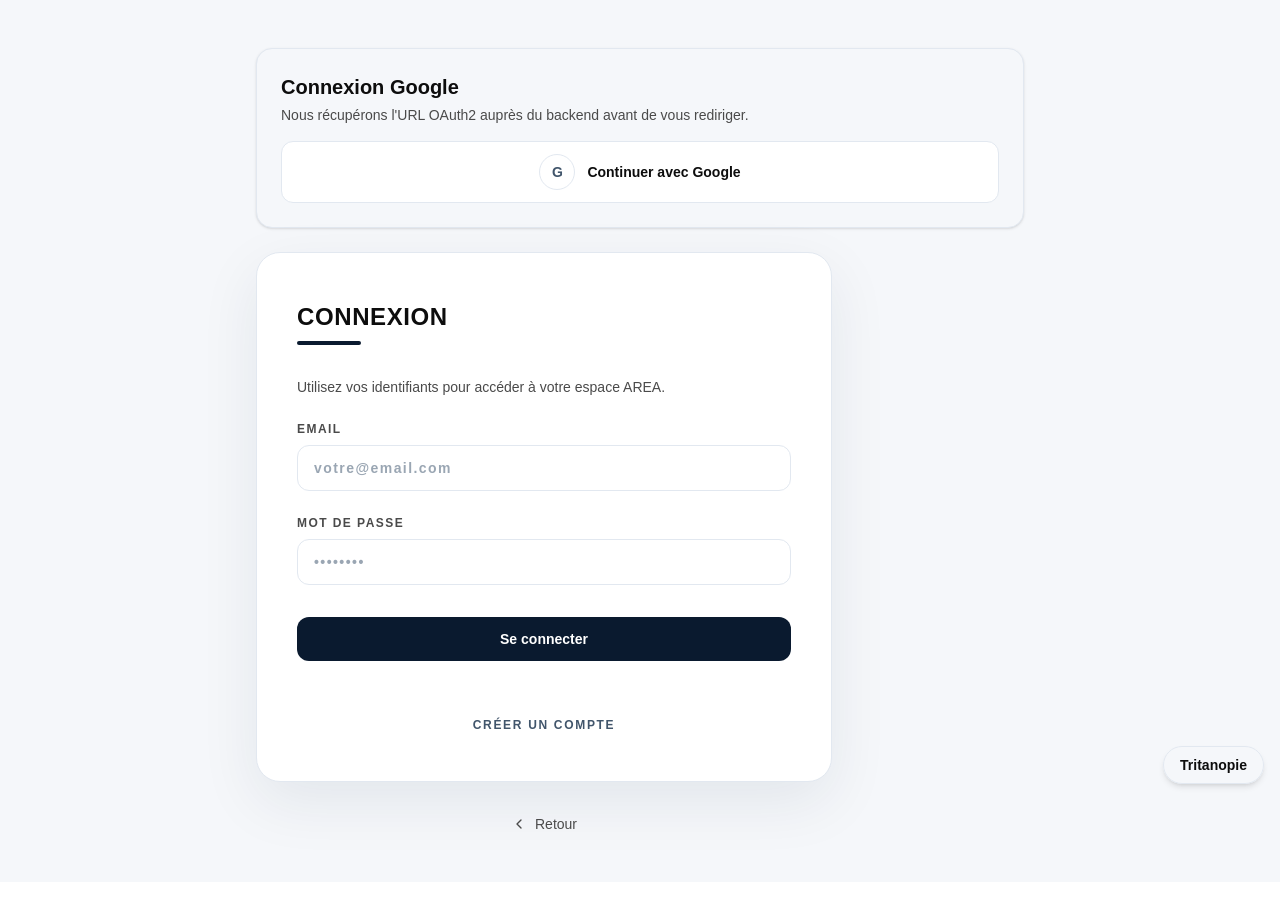
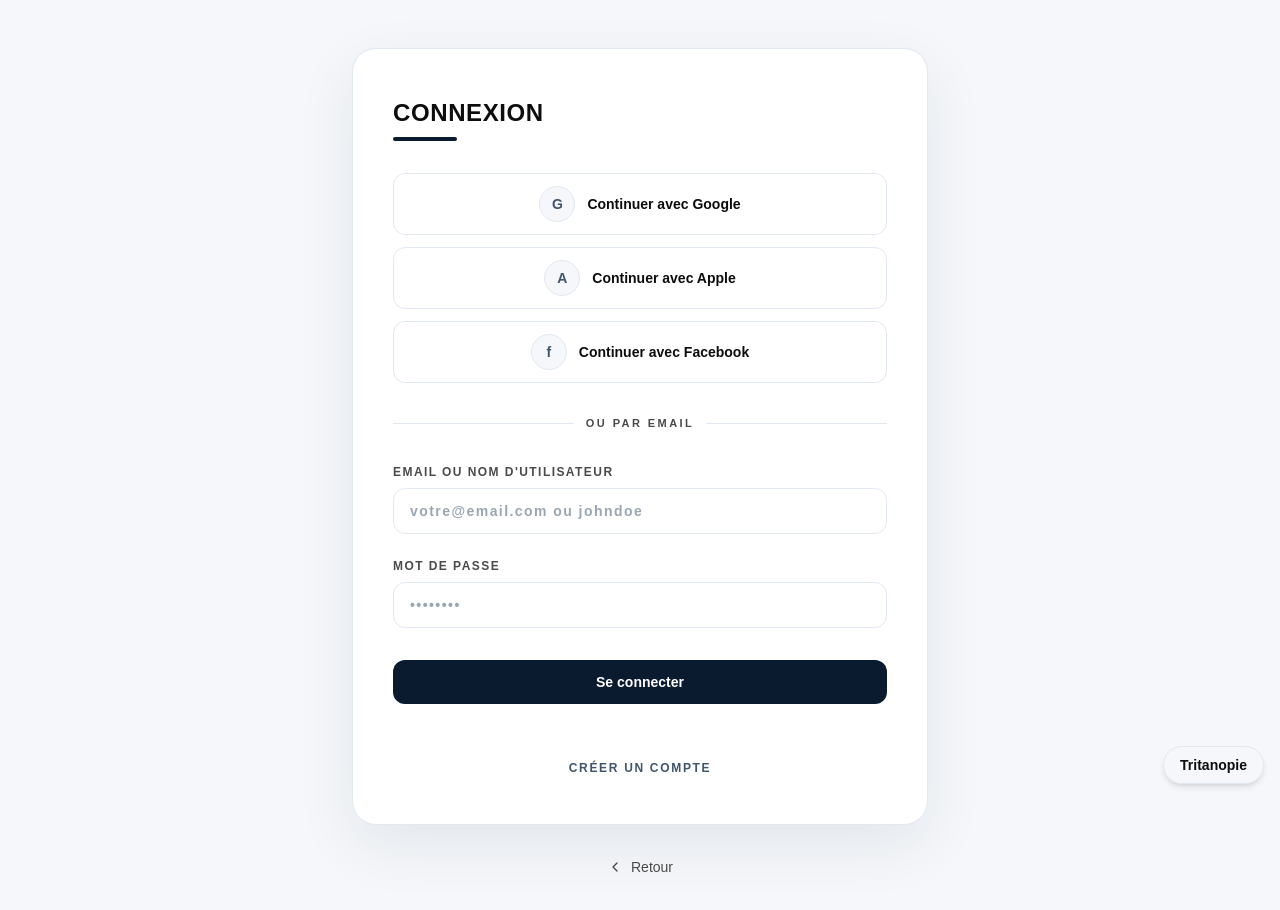
Before and after one commit to raphael-guer1n/AREA, a Next.js app in the folder Web/frontend/: page /login in a window 1280 px wide. Shown: the top 910 px of the page. Before the commit the page ends 882 px from the top, so only its background shows below. Built offline with nearby package versions, Linux system fonts and the light colour scheme; no server answers.

Commit message:
fix (Loginforms/ & Registerforms/): correction login and register page to feat with futur backend services authentifications

```diff
--- a/Web/frontend/src/app/api/session/route.ts
+++ b/Web/frontend/src/app/api/session/route.ts
@@ -1,12 +1,24 @@
 import { NextResponse } from "next/server";
 
-import { clearSessionCookie, hasActiveSession } from "@/lib/session";
+import { clearSessionCookie, getSessionToken, hasActiveSession, setSessionCookie } from "@/lib/session";
 
 export const dynamic = "force-dynamic";
 
 export async function GET() {
   const authenticated = await hasActiveSession();
-  return NextResponse.json({ authenticated });
+  const token = await getSessionToken();
+  return NextResponse.json({ authenticated, token: token ?? null });
+}
+
+export async function POST(request: Request) {
+  const body = (await request.json().catch(() => null)) as { token?: string } | null;
+
+  if (!body?.token) {
+    return NextResponse.json({ message: "Token manquant." }, { status: 400 });
+  }
+
+  await setSessionCookie(body.token);
+  return NextResponse.json({ success: true });
 }
 
 export async function DELETE() {
--- a/Web/frontend/src/app/login/page.tsx
+++ b/Web/frontend/src/app/login/page.tsx
@@ -1,19 +1,9 @@
-import LoginWithGoogle from "@/components/LoginWithGoogle";
 import LoginForm from "@/components/forms/LoginForm";
-import { Card } from "@/components/ui/Card";
 
 export default function LoginPage() {
   return (
     <main className="flex min-h-screen items-center justify-center bg-[var(--surface)] px-4 py-12">
-      <div className="flex w-full max-w-3xl flex-col gap-6">
-        <Card
-          title="Connexion Google"
-          subtitle="Nous récupérons l'URL OAuth2 auprès du backend avant de vous rediriger."
-        >
-          <LoginWithGoogle />
-        </Card>
-        <LoginForm />
-      </div>
+      <LoginForm />
     </main>
   );
 }
--- a/Web/frontend/src/components/forms/LoginForm.tsx
+++ b/Web/frontend/src/components/forms/LoginForm.tsx
@@ -7,9 +7,15 @@ import { useAuth } from "@/hooks/useAuth";
 import type { LoginPayload } from "@/types/User";
 
 type ButtonState = "idle" | "success" | "error";
+type SocialProvider = {
+  key: "google" | "apple" | "facebook";
+  label: string;
+  badge: string;
+  onClick?: () => void;
+};
 
 export default function LoginForm() {
-  const { login, isLoading, error } = useAuth();
+  const { login, startGoogleLogin, isLoading, error } = useAuth();
   const [credentials, setCredentials] = useState<LoginPayload>({
     email: "",
     password: "",
@@ -18,6 +24,17 @@ export default function LoginForm() {
     { message: string; tone: "success" | "error" } | null
   >(null);
   const [buttonState, setButtonState] = useState<ButtonState>("idle");
+
+  const socialProviders: SocialProvider[] = [
+    {
+      key: "google",
+      label: "Continuer avec Google",
+      badge: "G",
+      onClick: startGoogleLogin,
+    },
+    { key: "apple", label: "Continuer avec Apple", badge: "A" },
+    { key: "facebook", label: "Continuer avec Facebook", badge: "f" },
+  ];
 
   const buttonVariants: Record<ButtonState, string> = {
     idle:
@@ -64,19 +81,45 @@ export default function LoginForm() {
           <div className="mt-2 h-1 w-16 rounded-full bg-[var(--blue-primary-1)]" />
         </div>
 
-        <p className="mb-6 text-sm text-[var(--muted)]">
-          Utilisez vos identifiants pour accéder à votre espace AREA.
-        </p>
+        <div className="space-y-3">
+          {socialProviders.map((provider) => (
+            <button
+              key={provider.key}
+              type="button"
+              onClick={() => provider.onClick?.()}
+              disabled={isLoading && provider.key === "google"}
+              className="w-full rounded-xl border border-[var(--surface-border)] bg-[var(--background)] px-4 py-3 text-sm font-semibold text-[var(--foreground)] transition hover:border-[var(--blue-primary-3)] hover:shadow-sm focus-visible:outline focus-visible:outline-2 focus-visible:outline-offset-2 focus-visible:outline-[var(--blue-primary-3)] disabled:cursor-not-allowed disabled:opacity-70"
+              aria-label={provider.label}
+            >
+              <span className="flex items-center justify-center gap-3">
+                <span className="flex h-9 w-9 items-center justify-center rounded-full border border-[var(--surface-border)] bg-[var(--surface)] text-sm font-semibold text-[var(--blue-soft)]">
+                  {provider.badge}
+                </span>
+                <span>
+                  {isLoading && provider.key === "google"
+                    ? "Redirection vers Google..."
+                    : provider.label}
+                </span>
+              </span>
+            </button>
+          ))}
+        </div>
+
+        <div className="my-8 flex items-center gap-3 text-[11px] font-semibold uppercase tracking-[0.22em] text-[var(--muted)]">
+          <span className="h-px flex-1 bg-[var(--surface-border)]" aria-hidden />
+          <span>Ou par email</span>
+          <span className="h-px flex-1 bg-[var(--surface-border)]" aria-hidden />
+        </div>
 
         <form className="space-y-6" onSubmit={handleSubmit}>
           <label
             htmlFor="email"
             className="block text-xs font-semibold uppercase tracking-[0.12em] text-[var(--muted)]"
           >
-            Email
+            Email ou nom d'utilisateur
             <input
               id="email"
-              type="email"
+              type="text"
               required
               value={credentials.email}
               onChange={(event) => {
@@ -86,7 +129,7 @@ export default function LoginForm() {
                 }));
                 resetFeedback();
               }}
-              placeholder="votre@email.com"
+              placeholder="votre@email.com ou johndoe"
               className="mt-2 w-full rounded-xl border border-[var(--surface-border)] bg-[var(--background)] px-4 py-3 text-sm text-[var(--foreground)] placeholder:text-[var(--placeholder)] focus:border-[var(--blue-primary-3)] focus:outline-none focus:ring-2 focus:ring-[var(--blue-primary-3)]/30"
             />
           </label>
--- a/Web/frontend/src/components/forms/RegisterForm.tsx
+++ b/Web/frontend/src/components/forms/RegisterForm.tsx
@@ -7,17 +7,17 @@ import { FormEvent, useState } from "react";
 import { useAuth } from "@/hooks/useAuth";
 import type { RegisterPayload } from "@/types/User";
 
-const socialProviders = [
-  { key: "google", label: "Continuer avec Google", badge: "G" },
-  { key: "apple", label: "Continuer avec Apple", badge: "A" },
-  { key: "facebook", label: "Continuer avec Facebook", badge: "F" },
-] as const;
-
 type ButtonState = "idle" | "success" | "error";
+type SocialProvider = {
+  key: "google" | "apple" | "facebook";
+  label: string;
+  badge: string;
+  onClick?: () => void;
+};
 
 export default function RegisterForm() {
   const router = useRouter();
-  const { register, isLoading, error } = useAuth();
+  const { register, startGoogleLogin, isLoading, error } = useAuth();
   const [payload, setPayload] = useState<RegisterPayload>({
     name: "",
     email: "",
@@ -27,6 +27,17 @@ export default function RegisterForm() {
   const [status, setStatus] = useState<string | null>(null);
   const [localError, setLocalError] = useState<string | null>(null);
   const [buttonState, setButtonState] = useState<ButtonState>("idle");
+
+  const socialProviders: SocialProvider[] = [
+    {
+      key: "google",
+      label: "Continuer avec Google",
+      badge: "G",
+      onClick: startGoogleLogin,
+    },
+    { key: "apple", label: "Continuer avec Apple", badge: "A" },
+    { key: "facebook", label: "Continuer avec Facebook", badge: "F" },
+  ];
 
   const buttonVariants: Record<ButtonState, string> = {
     idle:
@@ -80,14 +91,20 @@ export default function RegisterForm() {
             <button
               key={provider.key}
               type="button"
-              className="w-full rounded-xl border border-[var(--surface-border)] bg-[var(--background)] px-4 py-3 text-sm font-semibold text-[var(--foreground)] transition hover:border-[var(--blue-primary-3)] hover:shadow-sm focus-visible:outline focus-visible:outline-2 focus-visible:outline-offset-2 focus-visible:outline-[var(--blue-primary-3)]"
+              onClick={() => provider.onClick?.()}
+              disabled={isLoading && provider.key === "google"}
+              className="w-full rounded-xl border border-[var(--surface-border)] bg-[var(--background)] px-4 py-3 text-sm font-semibold text-[var(--foreground)] transition hover:border-[var(--blue-primary-3)] hover:shadow-sm focus-visible:outline focus-visible:outline-2 focus-visible:outline-offset-2 focus-visible:outline-[var(--blue-primary-3)] disabled:cursor-not-allowed disabled:opacity-70"
               aria-label={provider.label}
             >
               <span className="flex items-center justify-center gap-3">
                 <span className="flex h-9 w-9 items-center justify-center rounded-full border border-[var(--surface-border)] bg-[var(--surface)] text-sm font-semibold text-[var(--blue-soft)]">
                   {provider.badge}
                 </span>
-                <span>{provider.label}</span>
+                <span>
+                  {isLoading && provider.key === "google"
+                    ? "Redirection vers Google..."
+                    : provider.label}
+                </span>
               </span>
             </button>
           ))}
@@ -104,7 +121,7 @@ export default function RegisterForm() {
             htmlFor="name"
             className="block text-xs font-semibold uppercase tracking-[0.12em] text-[var(--muted)]"
           >
-            Nom complet
+            Nom d'utilisateur
             <input
               id="name"
               type="text"
@@ -117,7 +134,9 @@ export default function RegisterForm() {
                   name: event.target.value,
                 }));
               }}
-              placeholder="Jean Dupont"
+              placeholder="johndoe"
+              pattern="[A-Za-z0-9_]{3,20}"
+              title="3 à 20 caractères alphanumériques ou underscore"
               className="mt-2 w-full rounded-xl border border-[var(--surface-border)] bg-[var(--background)] px-4 py-3 text-sm text-[var(--foreground)] placeholder:text-[var(--placeholder)] focus:border-[var(--blue-primary-3)] focus:outline-none focus:ring-2 focus:ring-[var(--blue-primary-3)]/30"
             />
           </label>
--- a/Web/frontend/src/lib/api/auth.ts
+++ b/Web/frontend/src/lib/api/auth.ts
@@ -5,47 +5,90 @@ import type {
   GoogleCallbackResponse,
 } from "@/types/auth";
 
-type AuthAction = "login" | "register";
 const BACKEND_BASE_URL =
   process.env.NEXT_PUBLIC_API_BASE_URL ?? "http://localhost:8080";
 
-async function postAuth(
-  action: AuthAction,
-  payload: LoginPayload | RegisterPayload,
-): Promise<User> {
+type BackendUser = {
+  id: number | string;
+  email: string;
+  username: string;
+  created_at?: string;
+  updated_at?: string;
+};
+
+type BackendAuthSuccess = {
+  success: true;
+  data: {
+    user: BackendUser;
+    token: string;
+  };
+};
+
+type BackendAuthError = {
+  success: false;
+  error: string;
+};
+
+type BackendAuthResponse = BackendAuthSuccess | BackendAuthError;
+
+function mapUser({ user, token }: BackendAuthSuccess["data"]): User {
+  return {
+    id: String(user.id),
+    email: user.email,
+    username: user.username,
+    name: user.username,
+    token,
+  };
+}
+
+async function handleAuthResponse(response: Response): Promise<User> {
+  const body = (await response.json().catch(() => null)) as BackendAuthResponse | null;
+
+  if (!body) {
+    throw new Error("Réponse du serveur invalide.");
+  }
+
+  if (!body.success) {
+    throw new Error(body.error || "Impossible de s'authentifier.");
+  }
+
+  return mapUser(body.data);
+}
+
+export async function loginRequest(payload: LoginPayload): Promise<User> {
   try {
-    const response = await fetch("/api/auth", {
+    const response = await fetch(`${BACKEND_BASE_URL}/auth/login`, {
       method: "POST",
-      headers: {
-        "Content-Type": "application/json",
-      },
-      body: JSON.stringify({ action, ...payload }),
+      headers: { "Content-Type": "application/json" },
+      body: JSON.stringify({
+        emailOrUsername: payload.email.trim(),
+        password: payload.password.trim(),
+      }),
     });
-
-    if (!response.ok) {
-      const errorBody = (await response.json().catch(() => null)) as
-        | { message?: string }
-        | null;
-      const message =
-        errorBody?.message ?? "Impossible de s'authentifier pour le moment.";
-      throw new Error(message);
-    }
-
-    return (await response.json()) as User;
+    return handleAuthResponse(response);
   } catch (error) {
-    if (error instanceof Error) {
-      throw error;
-    }
-    throw new Error("Erreur réseau pendant l'authentification.");
+    if (error instanceof Error) throw error;
+    throw new Error("Impossible de se connecter pour le moment.");
   }
 }
 
-export function loginRequest(payload: LoginPayload): Promise<User> {
-  return postAuth("login", payload);
-}
-
-export function registerRequest(payload: RegisterPayload): Promise<User> {
-  return postAuth("register", payload);
+export async function registerRequest(payload: RegisterPayload): Promise<User> {
+  try {
+    const username = (payload.name ?? payload.email).trim();
+    const response = await fetch(`${BACKEND_BASE_URL}/auth/register`, {
+      method: "POST",
+      headers: { "Content-Type": "application/json" },
+      body: JSON.stringify({
+        email: payload.email.trim(),
+        username,
+        password: payload.password.trim(),
+      }),
+    });
+    return handleAuthResponse(response);
+  } catch (error) {
+    if (error instanceof Error) throw error;
+    throw new Error("Impossible de créer le compte pour le moment.");
+  }
 }
 
 export async function logoutRequest(): Promise<void> {
--- a/Web/frontend/src/lib/session.ts
+++ b/Web/frontend/src/lib/session.ts
@@ -12,7 +12,7 @@ type SessionCookieOptions = {
 
 const defaultOptions: SessionCookieOptions = {
   httpOnly: true,
-  secure: true,
+  secure: process.env.NODE_ENV === "production",
   path: "/",
 };
 
--- a/Web/frontend/src/types/User.ts
+++ b/Web/frontend/src/types/User.ts
@@ -1,6 +1,7 @@
 export type User = {
   id: string;
   email: string;
+  username?: string;
   name?: string;
   avatarUrl?: string;
   token?: string;
--- a/Web/frontend/src/types/auth.ts
+++ b/Web/frontend/src/types/auth.ts
@@ -28,4 +28,5 @@ export type AuthError = {
 
 export type SessionStatusResponse = {
   authenticated: boolean;
+  token: string | null;
 };
```
Also changed, not shown: Web/frontend/src/hooks/useAuth.ts (+20 -5 lines).
